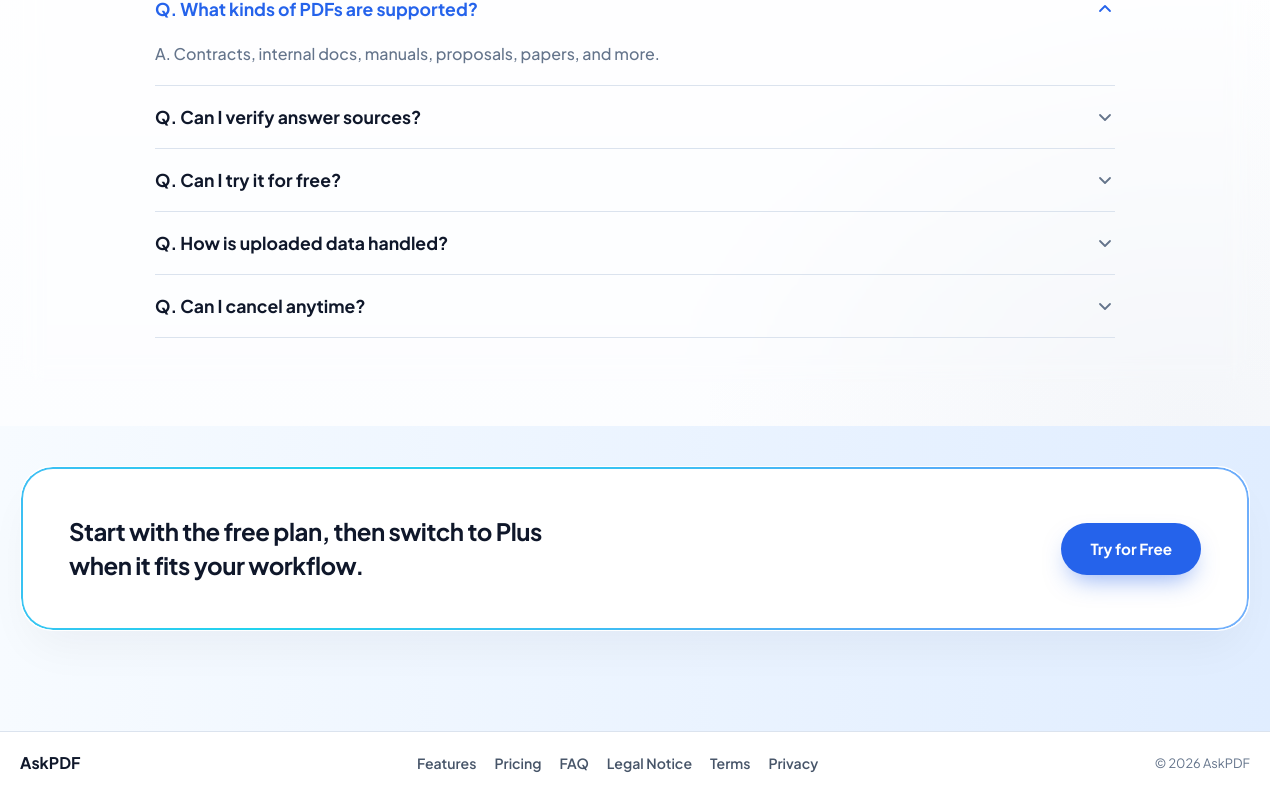
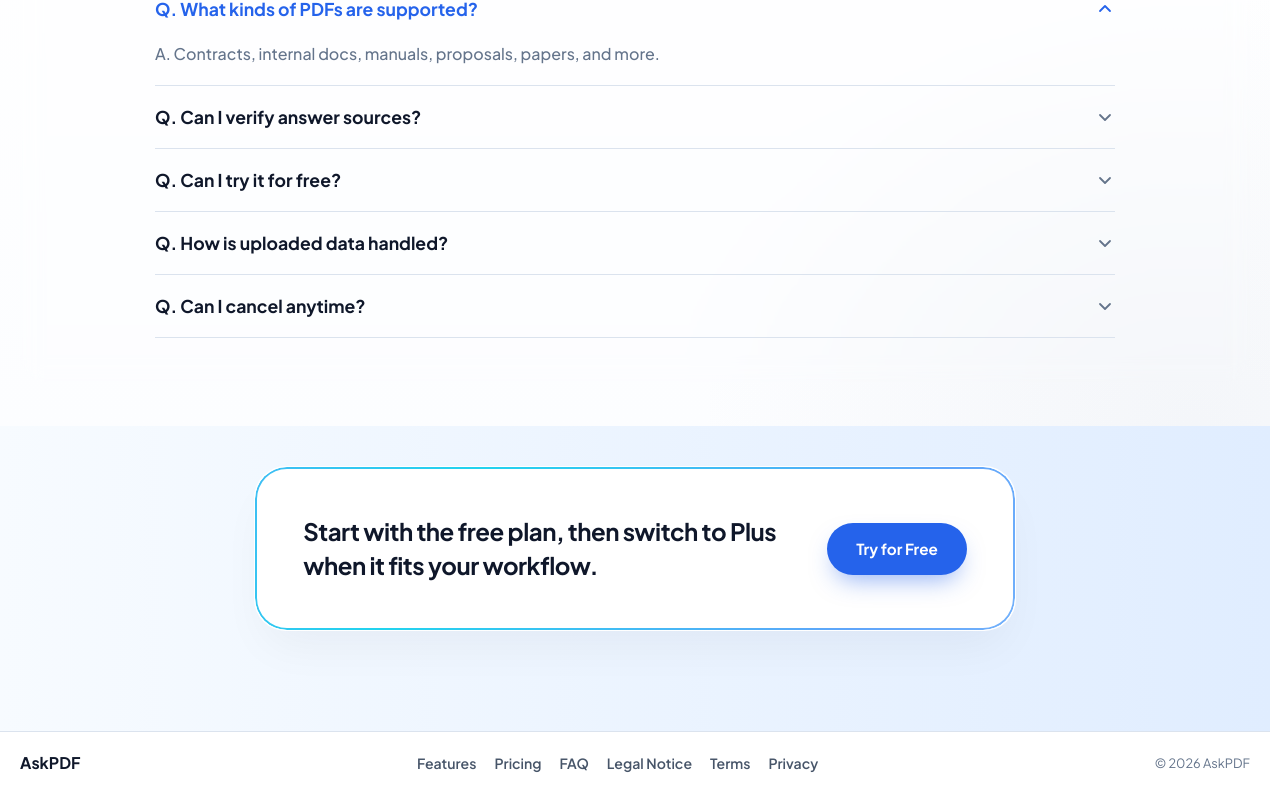
Before and after one commit to mugitak0523-svg/ask-pdf, a Next.js app in the folder apps/web/: page /en in a window 1280 px wide. Shown: the part 5461-6272 px from the top of the page. Built offline with nearby package versions, Linux system fonts and the light colour scheme; no server answers.

Commit message:
Adjust LP footer CTA width

```diff
--- a/apps/web/src/app/[locale]/(marketing)/lp/general/page.module.css
+++ b/apps/web/src/app/[locale]/(marketing)/lp/general/page.module.css
@@ -1052,6 +1052,9 @@
 
 .footerPanel {
   position: relative;
+  width: fit-content;
+  max-width: 100%;
+  margin: 0 auto;
   border-radius: 32px;
   background: #ffffff;
   border: 1px solid transparent;
```
